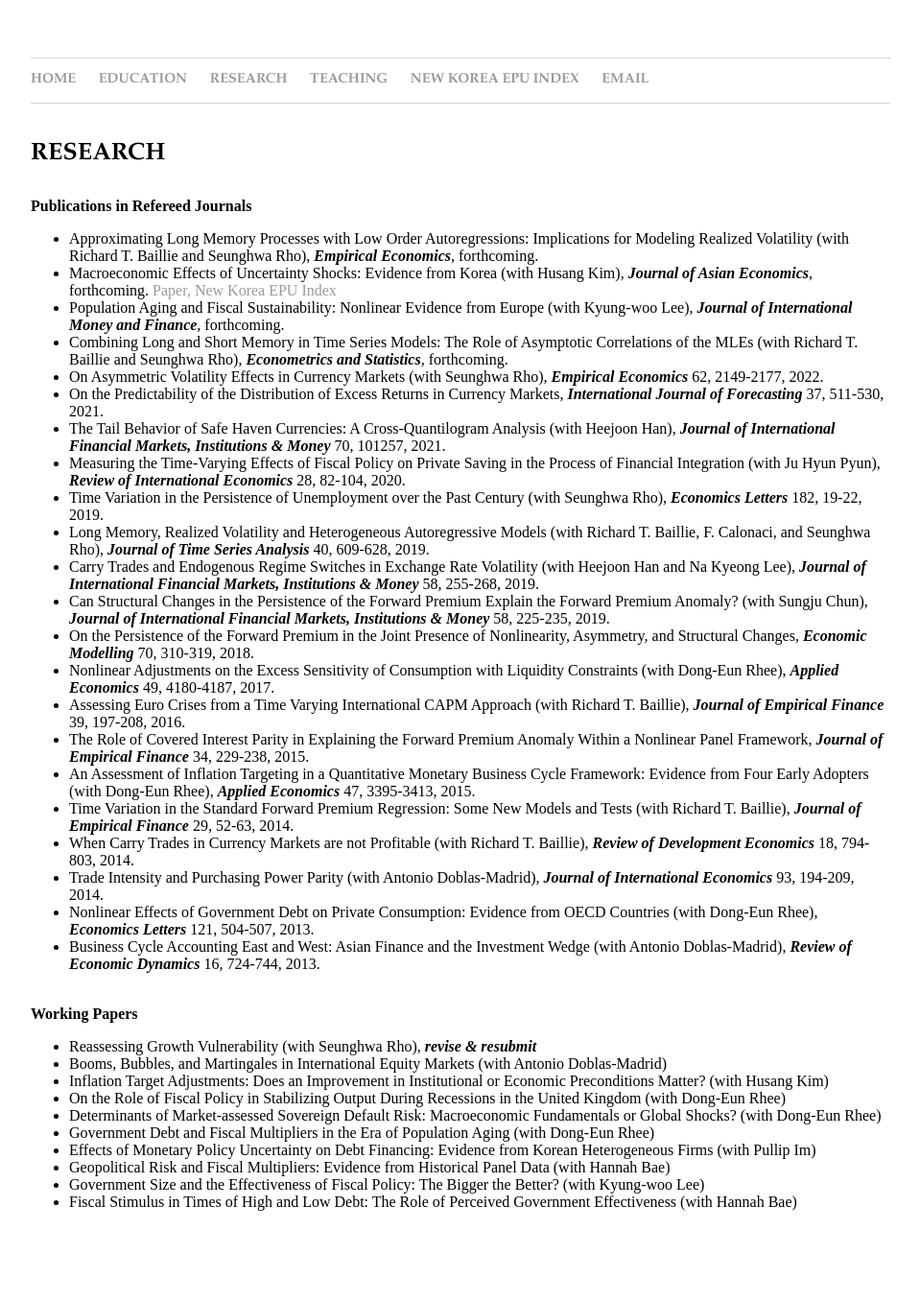
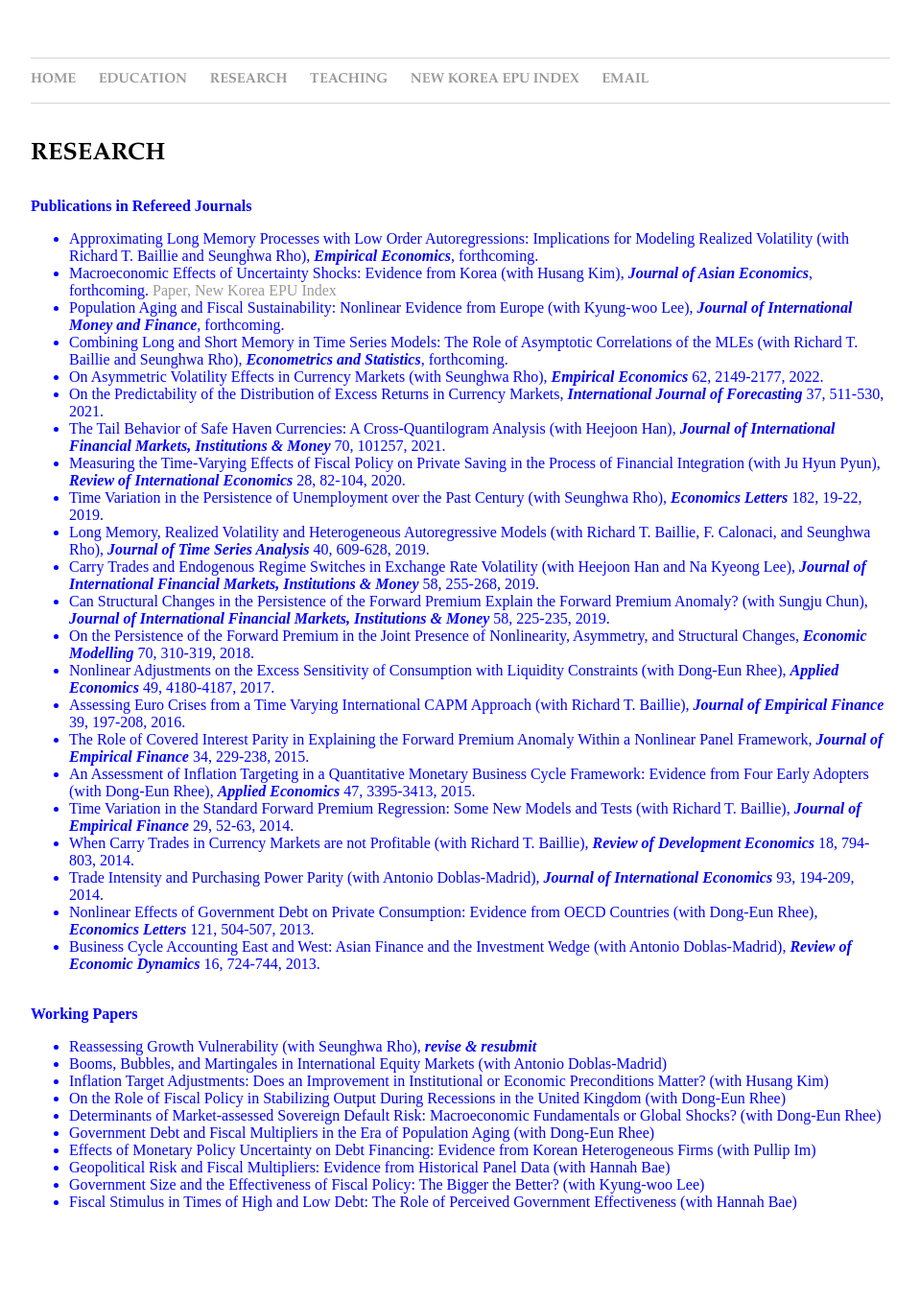
Before and after one commit to dooyeoncho/dooyeoncho.github.io, a Jekyll site: the page built from pages/research.html, in a window 1280 px wide. Shown: the whole page at 96% size, without its empty margins (160-1119 px from the left). Built offline with Jekyll 4.4.1, drawn with Linux system fonts in a browser that asks for light colours.

Commit message:
Update research.html

```diff
--- a/pages/research.html
+++ b/pages/research.html
@@ -12,7 +12,7 @@ title: Dooyeon Cho - Research
 <h1 class="headerstyle">Research</h1>
 </div>
 
-<div><b>Publications in Refereed Journals</b>
+<div><b><font color="blue">Publications in Refereed Journals</b>
 		<ul>
 			<li>Approximating Long Memory Processes with Low Order Autoregressions: Implications for Modeling Realized Volatility (with Richard T. Baillie and Seunghwa Rho), <em property="italic"><b>Empirical Economics</b></em>, forthcoming.</li>
 			<li>Macroeconomic Effects of Uncertainty Shocks: Evidence from Korea (with Husang Kim), <em property="italic"><b>Journal of Asian Economics</b></em>, forthcoming. <a href="https://www.sciencedirect.com/science/article/pii/S1049007822001270">Paper,</a> <a href="https://dooyeoncho.github.io/pages/new_korea_epu_index.html">New Korea EPU Index</a></li>
```
